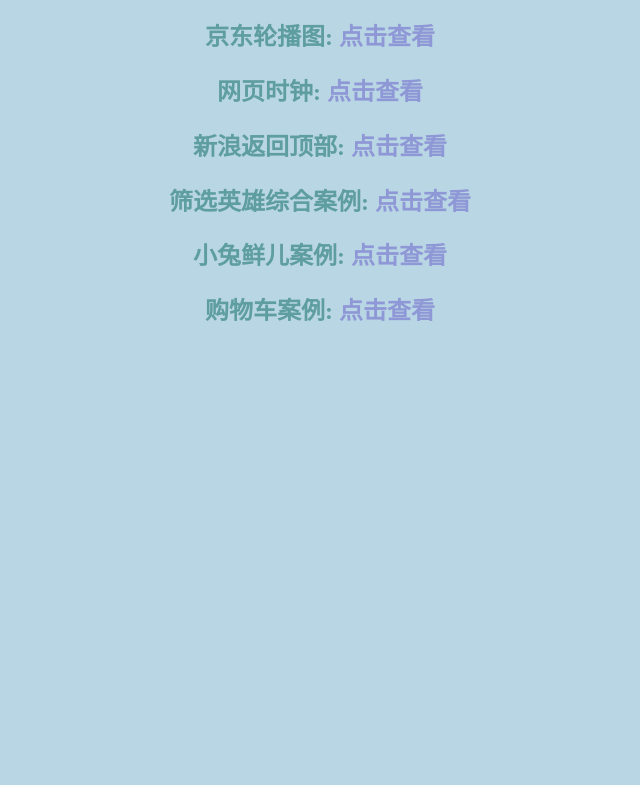
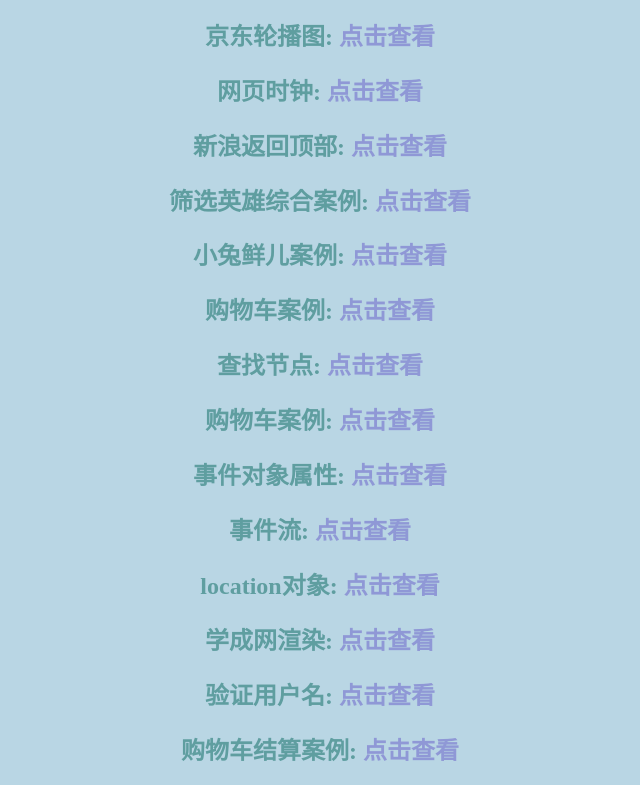
Before and after one commit to web-xc/js, a plain HTML site: page index.html in a window 1280 px wide. Shown: the part 1349-2134 px from the top of the page, without its empty margins (320-960 px from the left). Before the commit the page ends 1695 px from the top, so only its background shows below. Drawn offline with Linux system fonts and the light colour scheme.

Commit message:
Update index.html

```diff
--- a/index.html
+++ b/index.html
@@ -54,6 +54,14 @@
     <h2>筛选英雄综合案例: <a href="../js/综合作业/index.html" target="_blank">点击查看</a></h2>
     <h2>小兔鲜儿案例: <a href="../js/小兔鲜案例/index.html" target="_blank">点击查看</a></h2>
     <h2>购物车案例: <a href="../js/购物车案例/购物车案例.html" target="_blank">点击查看</a></h2>
+    <h2>查找节点: <a href="../js/1.查找节点.html" target="_blank">点击查看</a></h2>
+    <h2>购物车案例: <a href="../js/1.购物车.html" target="_blank">点击查看</a></h2>
+    <h2>事件对象属性: <a href="../js/2.事件对象属性.html" target="_blank">点击查看</a></h2>
+    <h2>事件流: <a href="../js/5.事件流.html" target="_blank">点击查看</a></h2>
+    <h2>location对象: <a href="../js/6.location对象.html" target="_blank">点击查看</a></h2>
+    <h2>学成网渲染: <a href="../js/7.学成网渲染.html" target="_blank">点击查看</a></h2>
+    <h2>验证用户名: <a href="../js/7.验证用户名.html" target="_blank">点击查看</a></h2>
+    <h2>购物车结算案例: <a href="../js/12.综合案例.html" target="_blank">点击查看</a></h2>
     <!-- <h2>: <a href="../js/" target="_blank">点击查看</a></h2>
     <h2>: <a href="../js/" target="_blank">点击查看</a></h2>
     <h2>: <a href="../js/" target="_blank">点击查看</a></h2>
```
